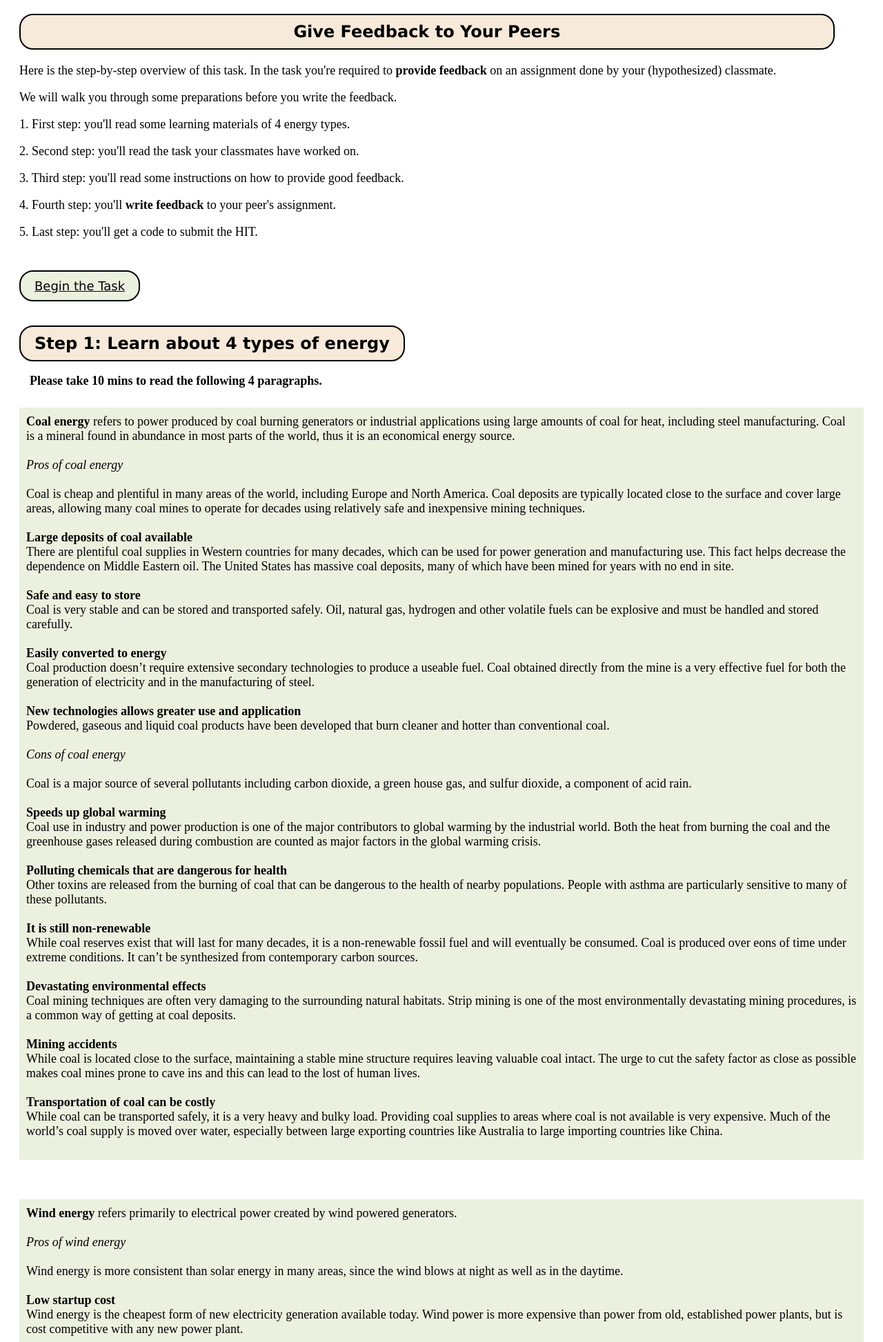
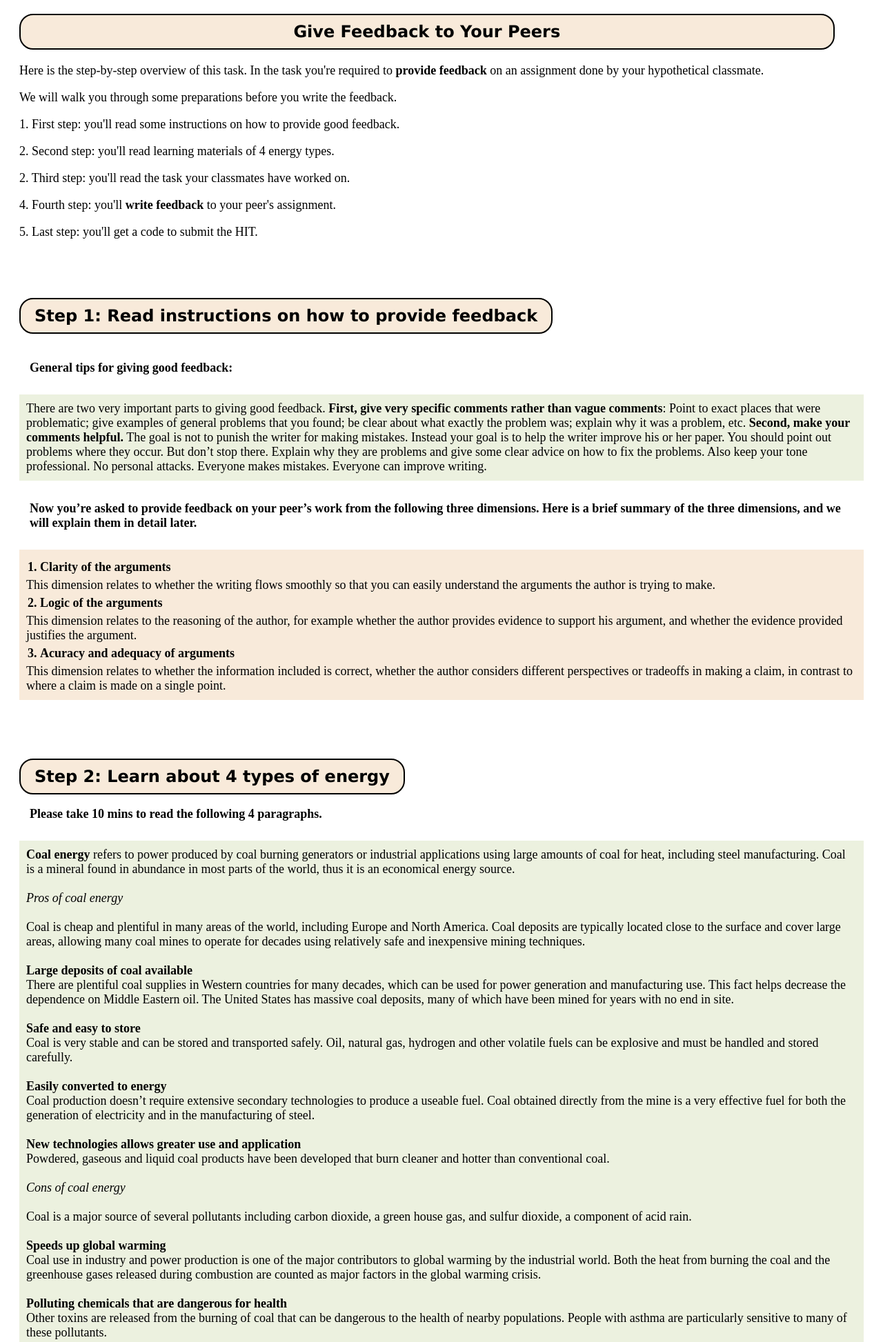
Before and after one commit to jsdelivrbot/peerlearn_pilot, a Django app: template peerlearn_pilot/templates/peerlearn_pilot/welcome.html in a window 1280 px wide. Shown: the top 1946 px of the page at 69% size. Run offline with Django 3.2, Linux system fonts and the light colour scheme; the template is opened without the code that fills it: most values are stand-ins (such as "Sample title", 1, 10 or a date in 2020); some libraries are stand-ins or nearby versions.

Commit message:
edited assignment
tom's assignment

```diff
--- a/peerlearn_pilot/static/mturk.js
+++ /dev/null
@@ -1,13 +0,0 @@
-function gup(name) {
-  name = name.replace(/[\[]/,"\\\[").replace(/[\]]/,"\\\]");
-  var regexS = "[\\?&]"+name+"=([^&#]*)";
-  var regex = new RegExp(regexS);
-  var results = regex.exec(window.location.href);
-  if(results == null)
-    return "";
-  else return unescape(results[1]);
-}
-
-$(document).ready(function () {
-  document.getElementById("workerid").value = gup("workerId");
-});
--- a/peerlearn_pilot/static/peerlearn_pilot/peerlearn_pilot.css
+++ b/peerlearn_pilot/static/peerlearn_pilot/peerlearn_pilot.css
@@ -131,6 +131,7 @@ textarea{
     margin-left: 20px;
     font-family: "Verdana";
     float:left;
+    height: 500px;
 }
 #display2{
     border: 3px solid;
--- a/peerlearn_pilot/templates/peerlearn_pilot/welcome.html
+++ b/peerlearn_pilot/templates/peerlearn_pilot/welcome.html
@@ -4,31 +4,58 @@
     <meta charset="utf-8">
     <link rel="stylesheet" href="https://rawgit.com/marinawang/peerlearn_pilot/master/peerlearn_pilot/static/peerlearn_pilot/peerlearn_pilot.css">
     <title> Give Feedback to Your Peers</title>
-    <script src="/static/mturk.js" type="text/javascript"></script>
+    <script type="text/javascript" src="http://code.jquery.com/jquery-1.7.1.min.js"></script>
+    <script src="https://rawgit.com/marinawang/peerlearn_pilot/master/peerlearn_pilot/static/mturk.js" type="text/javascript"></script>
 </head>
 
 <body>
-
-<div class="welcome">Give Feedback to Your Peers</div>
     {% for error in errors %}
     <div class="error">
         {{error}}
     </div>
     {% endfor %}
+
+<div class="welcome">Give Feedback to Your Peers</div>
+
 <div id="instructions">
-<p>Here is the step-by-step overview of this task. In the task you're required to <b>provide feedback</b> on an assignment done by your (hypothesized) classmate. </p>
+<p>Here is the step-by-step overview of this task. In the task you're required to <b>provide feedback</b> on an assignment done by your hypothetical classmate. </p>
 <p>We will walk you through some preparations before you write the feedback.</p>
-<p>1. First step: you'll read some learning materials of 4 energy types. </p>
-<p>2. Second step: you'll read the task your classmates have worked on. </p>
-<p>3. Third step: you'll read some instructions on how to provide good feedback. </p>
+<p>1. First step: you'll read some instructions on how to provide good feedback. </p>
+<p>2. Second step: you'll read learning materials of 4 energy types. </p>
+<p>2. Third step: you'll read the task your classmates have worked on. </p>
 <p>4. Fourth step: you'll <b>write feedback</b> to your peer's assignment.</p>
 <p>5. Last step: you'll get a code to submit the HIT.</p>
 <p><br></p>
-<p><a href="#learning" class = "label">Begin the Task</a></p>
+<!-- <p><a href="#learning" class = "label">Begin the Task</a></p> -->
+</div>
+<p><br></p>
+
+<div id="feedback">
+<h class="title">Step 1: Read instructions on how to provide feedback </h>
+<p class="firstparagraph"><br>
+<b>General tips for giving good feedback:</b><br></p>
+<p id="coal">
+There are two very important parts to giving good feedback. <b>First, give very specific comments rather than vague comments</b>: Point to exact places that were problematic; give examples of general problems that you found; be clear about what exactly the problem was; explain why it was a problem, etc. <b>Second, make your comments helpful.</b> The goal is not to punish the writer for making mistakes. Instead your goal is to help the writer improve his or her paper. You should point out problems where they occur. But don’t stop there. Explain why they are problems and give some clear advice on how to fix the problems. Also keep your tone professional. No personal attacks. Everyone makes mistakes. Everyone can improve writing.
+</p>
+<p class="firstparagraph">
+<b>Now you’re asked to provide feedback on your peer’s work from the following three dimensions. Here is a brief summary of the three dimensions, and we will explain them in detail later.</b><br>
+<ol id="proposal">
+    <li id="point">Clarity of the arguments</li>
+    This dimension relates to whether the writing flows smoothly so that you can easily understand the arguments the author is trying to make.
+    <li id="point">Logic of the arguments</li>
+    This dimension relates to the reasoning of the author, for example whether the author provides evidence to support his argument, and whether the evidence provided justifies the argument.
+    <li id="point">Acuracy and adequacy of arguments</li>
+    This dimension relates to whether the information included is correct, whether the author considers different perspectives or tradeoffs in making a claim, in contrast to where a claim is made on a single point.
+</ol>
+
+
+<p><br></p>
+<!-- <p><a href="#response" class = "label">Next step</a></p> -->
+</p>
 </div>
 <p><br></p>
 <div id="learning">
-<h class="title">Step 1: Learn about 4 types of energy</h>
+<h class="title">Step 2: Learn about 4 types of energy</h>
 <h2 class = "firstparagraph">Please take 10 mins to read the following 4 paragraphs.</h2>
 <p id= "coal"><b>Coal energy</b> refers to power produced by coal burning generators or industrial applications using large amounts of coal for heat, including steel manufacturing. Coal is a mineral found in abundance in most parts of the world, thus it is an economical energy source.<br><br>
 <i>Pros of coal energy</i><br><br>
@@ -92,7 +119,8 @@ Where most homes can make use of solar panels for heating or generating electric
 <p id = "coal">
 <b>Nuclear energy</b> has some significant advantages over other traditional energy resources. It produces less pollution than other sources of energy and it reduces the levels of CO2 released into the atmosphere for each unit of energy produced in comparison to other sources of energy that rely on fossil fuel or coal to provide power. The energy obtained is by far more intense than other sources, nuclear energy is economical in the long run.<br><br>
 <i>Pros of nuclear energy</i><br><br>
-<b>Cost effective</b>Because of the fact that nuclear power produces more energy with less effort, it is therefore more cost competitive<br><br>
+<b>Cost effective</b><br>
+Because of the fact that nuclear power produces more energy with less effort, it is therefore more cost competitive<br><br>
 <i>Cons of nuclear energy</i><br><br>
 On the other hand, nuclear energy has certain disadvantages too. The by-product of nuclear energy, which is a toxic waste, is a major problem for nuclear energy. It takes great effort to safely and properly store the waste and this is why the storage costs are extremely high, thus adding up to the final price paid for this type of energy. The planning and construction for a nuclear power plant takes about 10 to 30 years, so this cannot be considered as a fast and cheap way to obtain energy.<br><br>
 <b>Accidents can happen</b><br>
@@ -126,21 +154,21 @@ Creating most hydroelectric plants creates significant changes to the local wate
 <b>Large water reservoirs and earthquakes</b><br>
 The use of large scale reservoirs has lead many experts to believe that it can cause earthquakes. There is no way to predict what effect relocating and concentrating so many millions of tons of water will have on local tectonic activity. Many believe that it could caused previously stable plates to shift, creating a severe earthquake.<br>
 <p><br></p>
-<p><a href="#task" class = "label">Next step</a></p>
+<!-- <p><a href="#task" class = "label">Next step</a></p> -->
 </div>
 <p><br></p>
 <div id="task">
-<h class="title">Step 2: Read the task your classmates worked on</h>
+<h class="title">Step 3: Read the task your classmates worked on</h>
 <p><br></p>
 <p id="proposal">
 
-<b>Your classmates have written an assignment based on the instructions as belows. Please read the task so that you know what to expect in your peers' assignments.</b>
+<b>Your classmates have written an assignment based on the instructions as belows. Please read the task so that you know what to expect in your peer's assignment.</b>
 <br><br>
-In this task, please recommend a way of distributing resources across energy types for the administration of City B. City B requires 12,000,000 MWh electricity a year from four types of energy sources: coal power, wind power, nuclear power and hydro power. We have provided 4 different plans to choose from, each of which emphasizes one energy source as primary. Specifically the plans describe how much energy should be generated from each of the four energy sources, listed in the table below. You need to choose a plan that is the best way of meeting the assigned goals, given the city's requirements and information below. Please write an energy proposal based on the plan you chose, with supporting arguments and evidence. Make sure to consider as many requirements mentioned below as possible and consider tradeoffs of different plans.<br><br>
+In this task, please recommend a way of distributing resources across energy types for the administration of City A. City A requires 12,000,000 MWh electricity a year from four types of energy sources: coal power, wind power, nuclear power and hydro power. We have provided 4 different plans to choose from, each of which emphasizes one energy source as primary. Specifically the plans describe how much energy should be generated from each of the four energy sources, listed in the table below. You need to choose a plan that is the best way of meeting the assigned goals, given the city's requirements and information below. Please write an energy proposal based on the plan you chose, with supporting arguments and evidence. Make sure to consider as many requirements mentioned below as possible and consider tradeoffs of different plans.<br><br>
 </p>
 
-<ol><b>Citi B's requirements and information:</b>
-<li>City B has a tight yearly energy budget of $900,000,000.
+<ol><b>Citi A's requirements and information:</b>
+<li>City A has a tight yearly energy budget of $900,000,000.
 Coal power costs $30/MWh. Nuclear power costs $90/MWh. Wind power costs $80/MWh. Hydro power costs $110/MWh.</li>
 <li>The city is concerned with chemical waste. If the main energy source releases toxic chemical waste, there is a waste disposal cost of $2/MWh.</li>
 <li>The city is a famous tourist city for its natural bird habitats.</li>
@@ -200,71 +228,50 @@ Coal power costs $30/MWh. Nuclear power costs $90/MWh. Wind power costs $80/MWh.
 </table>
 
 <p><br></p>
-<p><a href="#feedback" class = "label">Next step</a></p>
+<!-- <p><a href="#feedback" class = "label">Next step</a></p> -->
 </div>
 <p><br></p>
-<div id="feedback">
-<h class="title">Step 3: Read instructions on how to provide feedback</h>
-<p class="firstparagraph"><br>
-<b>General tips for giving good feedback:</b><br></p>
-<p id="coal">
-There are two very important parts to giving good feedback. <b>First, give very specific comments rather than vague comments</b>: Point to exact places that were problematic; give examples of general problems that you found; be clear about what exactly the problem was; explain why it was a problem, etc. <b>Second, make your comments helpful.</b> The goal is not to punish the writer for making mistakes. Instead your goal is to help the writer improve his or her paper. You should point out problems where they occur. But don’t stop there. Explain why they are problems and give some clear advice on how to fix the problems. Also keep your tone professional. No personal attacks. Everyone makes mistakes. Everyone can improve writing.
-</p>
-<p class="firstparagraph">
-<b>Now you’re asked to provide feedback on your peer’s work from the following three dimensions. Here is a brief summary of the three dimensions, and we will explain them in detail later.</b><br>
-<ol id="proposal">
-    <li id="point">Clarity of the arguments</li>
-    This dimension relates to whether the writing flows smoothly so that you can easily understand what the arguments the author is trying to make.
-    <li id="point">Logic of the arguments</li>
-    This dimension relates to the reasoning of the author, for example whether the author provides evidence to support his argument, and is the evidence provided justifying the argument?
-    <li id="point">Acuracy and adequacy of arguments</li>
-    This dimension relates to whether the information included is correct, whether the author considers different perspectives or tradeoffs to make a claim, in contrast to where a claim is made on a single point.
-</ol>
 
-
-<p><br></p>
-<p><a href="#response" class = "label">Next step</a></p>
-</p>
-</div>
-<p><br></p>
 <div id="response">
 
 <h class="title">Step 4: Write feedback to your peers!</h></div>
 
 <div id="display">
-<b>Assignment by "Bill":</b><br>
-I recommend Plan 2 for the following 10 reasons: (1) It is the safest one for environment, (2) it produces the least amount of waste because it relies on wind energy, (3) it has fallbacks when wind is not enough, (3) water pollution is not a huge problem as hydro is not the main focus, (4) low greenhouse gas emission so there is no carbon tax, (5) high renewable tax credit, (6) wind energy can be used to power the hospital as it can be stored, if not enough other alternative methods can be relied upon, (7) turbines are highly durable so less maintenance is needed compared to reliance on other forms of energy, (8) easier to place in locations that would not harm the bird populations, (9) low start up cost and consistency, and (10) minimal water pollution as hydro is only relied on 20%. <br><br>
-
-Although Plan 2 does cost more than Plan1, I still think Plan 2 is definitely better for the environment. In addition, Plan 1 has very high waste disposal and carbon tax which means it will increase the amount of greenhouse gas emissions instead of reducing them. In terms of the reliability, although wind might not be entirely reliable because energy is only being produced when the wind blows, we think it is OK when we also invest in other types of energy such as hydro and nuclear. These will offset any gaps where wind isn't producing energy. Bird sanctuaries might be affect from wind turbines, but we can find a place where the effects would not impact the birds as much. Although Plan D is also good due to its reliance on Hydro power and potential less damage to the bird population, it's not cost efficient It would be a viable option if the tax credit were higher. Plan C is much the same with its reliance on nuclear power. There are also questionable implications on nuclear power based on the operations and disposal/upkeep because nuclear power has a high waste disposal cost .</div>
+<b>Assignment by "Tom":</b><br>
+I recommend Plan B because it costs the least. Although we want a cleaner energy we still go with Plan B for the lower cost without wasting the reoccurring cost of waste disposal. Thus we can save more money and help the environment in the long run.
+</div>
 <form id="responseform" ="add-form" action="/peerlearn_pilot/provide_info" method="post">
 
 <div id="display2"><b>Your response:</b><br><br>
 
 <b>1. Clarity of arguments:</b>
 Please check whether the writing flows smoothly so you can follow the main argument. You can ask yourself questions like, can you find the main points? Are the transitions from one point to the next harsh, or do they transition naturally? Is the author jumping between points? Does the ordering of points make sense?<br><br>
-<i> Your comments:</i>First summarize what you perceived as the main points being made so that the writer can see whether the readers can follow the paper’s arguments. Then make specific comments about what problems you had in understanding the arguments and following the flow across arguments. Be sure to give specific advice for how to fix the problems and praise-oriented advice for strength that made the writing good.<br><br>
+<i> Your comments:</i> First summarize what you perceived as the main points being made so that the writer can see whether the readers can follow the paper’s arguments. Then make specific comments about what problems you had in understanding the arguments and following the flow across arguments. Be sure to give specific advice for how to fix the problems and offer encouragement for observed strengths that contributed positively to the writing.<br><br>
 
 
-<textarea name="clarity" rows="12" cols="50" form=responseform class="repsponsetext"></textarea>
+<textarea name="clarity" rows="12" cols="50" form=responseform class="repsponsetext">{{clarity}}</textarea>
 <br><br>
 
 <b>2. Logic of arguments:</b>
-Please check whether the reasoning made is easily understandable so that you know why the author made such decisions and what is the evidence that supports so. You can ask yourself questions like, did the author just make some claims, or did the author provide some supporting arguments or evidence for those claims? Did the supporting arguments support the claims being made? Or were they irrelevant or contradictory to the claim being made? Did the author consider obvious counter-arguments, or were they ignored? <br><br>
-<i> Your comments:</i>Provide specific comments about the logic of the author’s argument. If points were just made without support, describe which ones they were. If the support provided doesn’t make logical sense, explain what that is. If some obvious counterargument was not considered, explain what that counter-argument is. Then give potential fixes to these problems if you can think of any. This might involve suggesting that the author change their argument.<br><br>
+Please check whether the reasoning made is easily understandable so that you know why the author made such decisions and what evidence supports them. You can ask yourself questions such as: Did the author just make some claims, or did the author provide some supporting arguments or evidence in support of those claims? Did the supporting arguments effectively support the claims being made? Or were they irrelevant or contradictory to the claim being made? Did the author consider obvious counter-arguments, or were they ignored? <br><br>
+<i> Your comments:</i> Provide specific comments about the logic of the author’s argument. If points were just made without support, describe which ones need support. If the support provided doesn’t make logical sense, explain why and how that issue can be addressed. If some obvious counterargument was not considered, explain what that counter-argument is. In all cases, offer potential fixes to these problems if you can think of any. This might involve suggesting that the author change their argument.<br><br>
 
 
-<textarea name="logic" rows="12" cols="50" form=responseform class="repsponsetext"></textarea>
+<textarea name="logic" rows="12" cols="50" form=responseform class="repsponsetext" >{{logic}}</textarea>
 <br><br>
 <b>3. Accuracy and adequacy of arguments:</b>
-Please check whether the information the author included is correct and whether the author considers enough factors to make the decision, so that no critical factor is ignored. You can ask yourself questions like, did the author provide any information that is untrue? Did the author leave out important information? Did the author consider different factors that could play a role in a city’s energy plan? Did the writer introduce any new knowledge beyond what we’ve learned from the materials? <br><br>
-<i> Your comments:</i>Provide specific comments about the adequacy and accuracy of the author’s arguments. If any information is contradicted to what we learnt from the materials, try to point them out and correct them if you can. If you can think of any other factors that could play a role in a city’s energy running, it’s always a great idea to include different perspectives and provide extra information.<br><br>
+Please check whether the information the author included is correct and whether the author has considered enough factors in making the decision, so that no critical factor is ignored. You can ask yourself questions such as: Did the author provide any information that is untrue or inaccurate? Did the author leave out important information? Did the author consider different factors that could play a role in a city’s energy plan? Did the writer introduce any new knowledge beyond what the materials provide? <br><br>
+<i> Your comments:</i> Provide specific comments about the adequacy and accuracy of the author’s arguments. If any information is contradictory to what is learnt from the materials, try to point that out and correct it if you can. If you can think of any other factors that could play a role in a city’s energy management, it’s always a great idea to include different perspectives and provide extra information.<br><br>
 
 
-<textarea name="accuracy" rows="12" cols="50" form=responseform class="repsponsetext"></textarea>
+<textarea name="accuracy" rows="12" cols="50" form=responseform class="repsponsetext">{{accuracy}}</textarea>
 <br><br>
 
-<input id="workerid" type="text" name="mturkid" value = "workerid" hidden>
+<!-- <input id="workerid" type="text" name="mturkid" value = "workerid" hidden>
+ -->
+MturkID: <input type="text" name="mturkid" placeholder="please enter your MturkID">{{mturkid}}
 <br><br>
+
 
 <input type="submit" text="Submit" value = "Submit" id="submit">
 {% csrf_token %}
--- a/peerlearn_pilot/views.py
+++ b/peerlearn_pilot/views.py
@@ -49,6 +49,11 @@ def provide_info(request):
     else:
         context['accuracy'] = request.POST['accuracy']
 
+    if not 'mturkid' in request.POST or not request.POST['mturkid']:
+        errors.append("You need to specify your MturkID.")
+    else:
+        context['mturkid'] = request.POST['mturkid']
+
     if errors:
         return render(request,"peerlearn_pilot/welcome.html", context)
 
--- a/webapps/settings.py
+++ b/webapps/settings.py
@@ -26,6 +26,7 @@ SECRET_KEY = '9d&1=@rnl8ap)sjersi$id1x9ss*a7nzb4b9ta=lar))=&m8)6'
 DEBUG = False
 
 ALLOWED_HOSTS = [u'luoyang.lti.cs.cmu.edu']
+
 
 
 # Application definition
```
